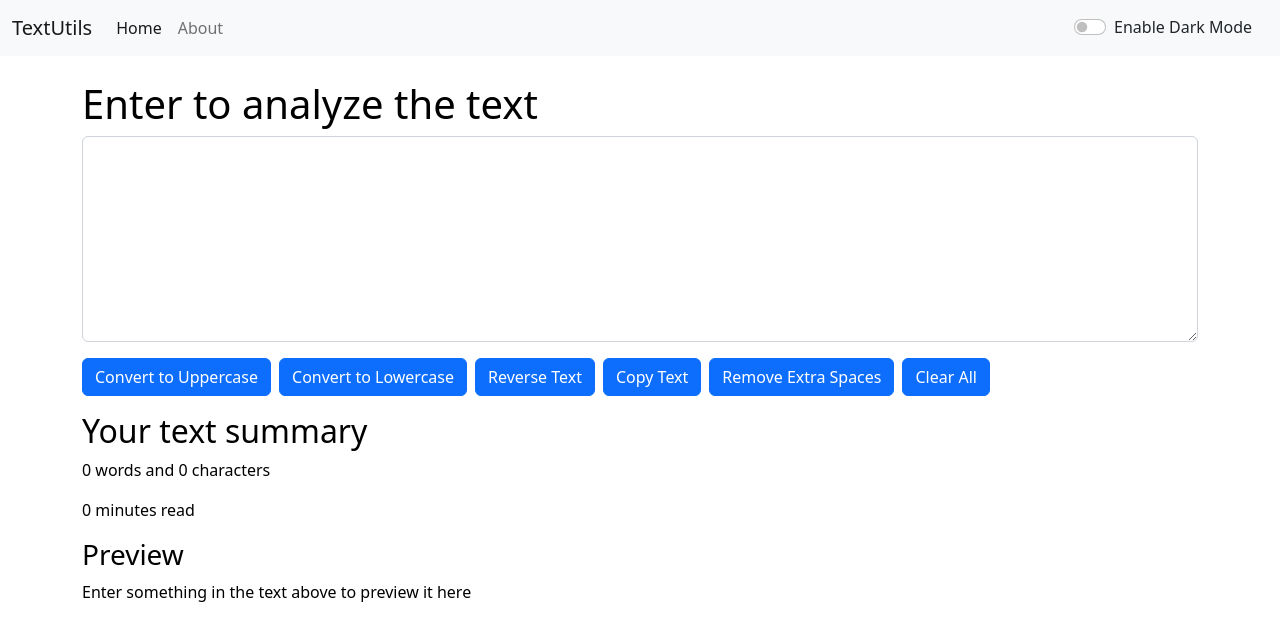
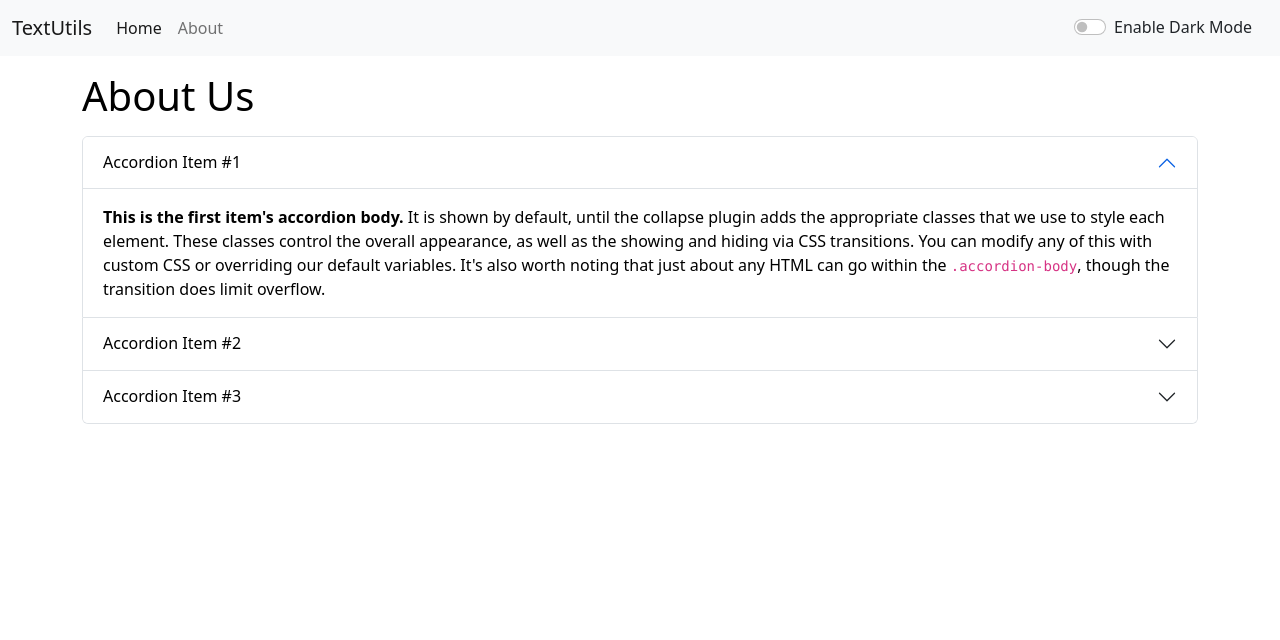
Before and after one commit to vishal-kumaar/text-utils, a React (Create React App) app: page /about in a window 1280 px wide. Shown: the top 640 px of the page. Built offline with nearby package versions, Linux system fonts and the light colour scheme.

Commit message:
Initial 15

```diff
--- a/package.json
+++ b/package.json
@@ -8,6 +8,7 @@
     "@testing-library/user-event": "^13.5.0",
     "react": "^18.2.0",
     "react-dom": "^18.2.0",
+    "react-router-dom": "^6.5.0",
     "react-scripts": "5.0.1",
     "web-vitals": "^2.1.4"
   },
--- a/src/App.js
+++ b/src/App.js
@@ -1,8 +1,9 @@
 import Navbar from "./components/Navbar";
 import TextForm from "./components/TextForm";
-// import About from "./components/About";
+import About from "./components/About";
 import { useState } from "react";
 import Alert from "./components/Alert";
+import { BrowserRouter as Router, Routes, Route } from "react-router-dom";
 
 function App() {
   const [mode, setMode] = useState("light");
@@ -18,6 +19,7 @@ function App() {
       setAlert(null);
     }, 2000)
   }
+
   let toggleMode = () => {
     if (mode === "light"){
       setMode("dark");
@@ -32,12 +34,16 @@ function App() {
   }
 
   return (
-    <>
-    <Navbar title="TextUtils" mode={mode} toggleMode={toggleMode}/>
-    <Alert alert={alert} />
-    <TextForm heading = "Enter to analyze the text" mode={mode} showAlert={showAlert} />
-    {/* <About/> */}
-    </>
+    <Router>
+      <Navbar title="TextUtils" mode={mode} toggleMode={toggleMode}/>
+      <Alert alert={alert} />
+      <Routes>
+        <Route exact path="/" element={<TextForm heading = "Enter to analyze the text" mode={mode} showAlert={showAlert} />}></Route>
+      </Routes>
+      <Routes>
+        <Route exact path="/about" element={<About mode={mode}/>}></Route>
+      </Routes>
+    </Router>
   );
 }
 
--- a/src/components/About.js
+++ b/src/components/About.js
@@ -1,29 +1,11 @@
-import React, {useState} from 'react'
-
-function About() {
-    const [myStyle, setStyle] = useState({
-        color: "black",
-        backgroundColor: "white"
-    });
-
-    const [btnText, setBtnText] = useState("Enable Dark Mode");
-
-    let toggleStyle = () => {
-        if (myStyle.color === "white"){
-            setStyle({
-                color: "black",
-                backgroundColor: "white"
-            })
-            setBtnText("Enable Dark Mode");
-        }
-        else {
-            setStyle({
-                color: "white",
-                backgroundColor: "black"
-            })
-            setBtnText("Enable Light Mode");
-        }
-    };
+function About(props) {
+    let myStyle = {};
+    if (props.mode === "light"){
+        myStyle = {color: "black", backgroundColor: "white"};
+    }
+    else{
+        myStyle = {color: "white", backgroundColor: "black"};
+    }
 
     return (
         <div className="container" style={myStyle}>
@@ -67,7 +49,6 @@ function About() {
                 </div>
             </div>
             <div className="container my-3">
-                <button className='btn btn-primary' onClick={toggleStyle}>{btnText}</button>
             </div>
         </div>
     )
--- a/src/components/Navbar.js
+++ b/src/components/Navbar.js
@@ -1,5 +1,6 @@
 import React from 'react';
 import PropTypes from 'prop-types'
+import { Link } from 'react-router-dom';
 
 function Navbar(props) {
   return (
@@ -12,10 +13,10 @@ function Navbar(props) {
             <div className="collapse navbar-collapse" id="navbarSupportedContent">
             <ul className="navbar-nav me-auto mb-2 mb-lg-0">
                 <li className="nav-item">
-                <a className="nav-link active" aria-current="page" href="/">Home</a>
+                <Link className="nav-link active" aria-current="page" to="/">Home</Link>
                 </li>
                 <li className="nav-item">
-                <a className="nav-link" href="/">About</a>
+                <Link className="nav-link" to="/about">About</Link>
                 </li>
             </ul>
             <div className={`form-check form-switch text-${props.mode === "light" ? "dark" : "light"} mx-3`}>
```
Also changed, not shown: 1 other file (tests, documents, lock files or other folders).
